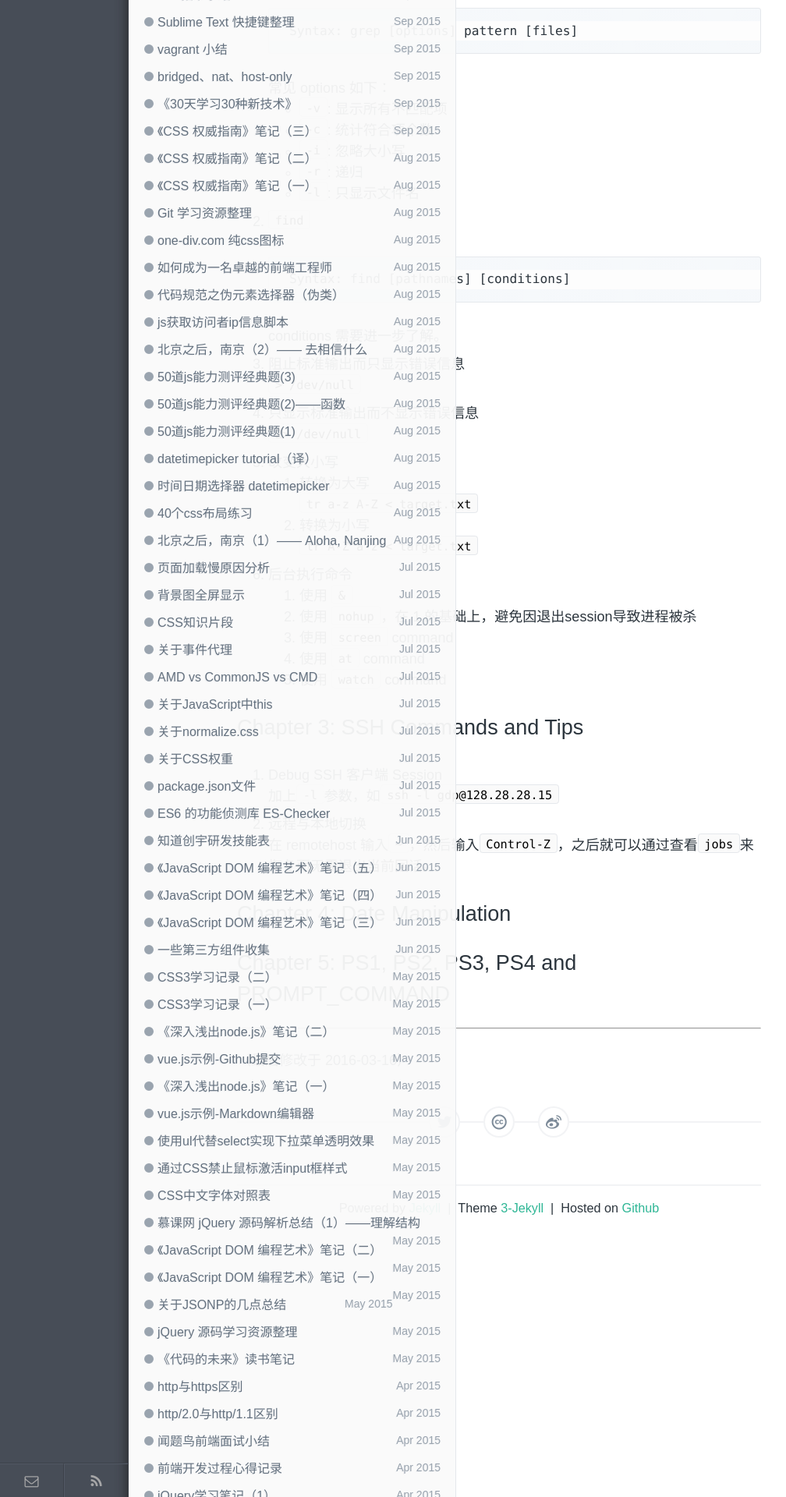
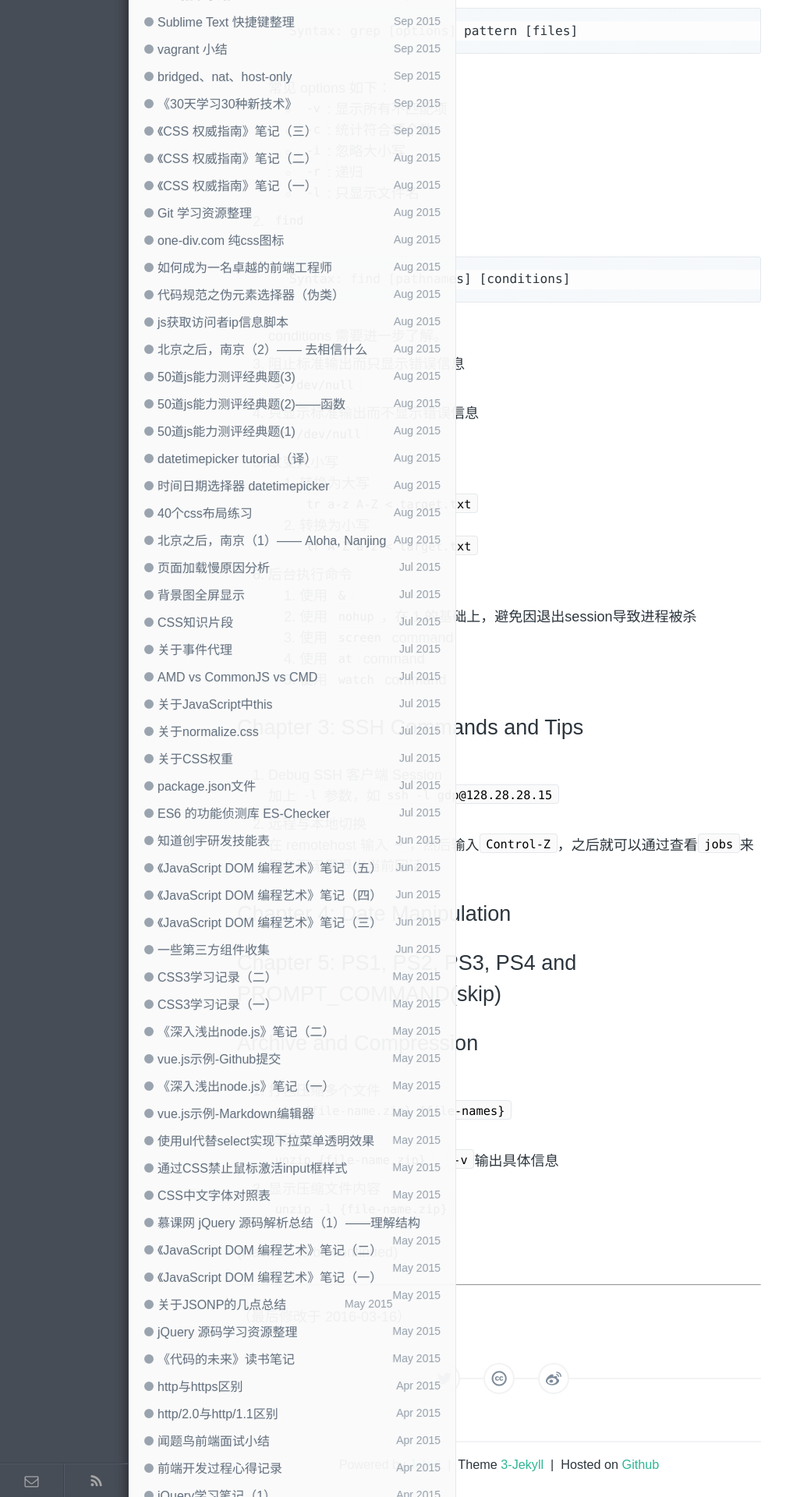
Before and after one commit to byr-gdp/byr-gdp.github.io, a Jekyll site: the page built from _posts/note/2016-01-20-linux-101-hacks.md, in a window 1280 px wide. Shown: the part 787-2707 px from the top of the page at 78% size, without its empty margins (0-1008 px from the left). Built offline with Jekyll 4.4.1, drawn with Linux system fonts in a browser that asks for light colours; comment, search, counter and statistics services are not loaded.

Commit message:
add zip command

```diff
--- a/_posts/note/2016-01-20-linux-101-hacks.md
+++ b/_posts/note/2016-01-20-linux-101-hacks.md
@@ -88,7 +88,24 @@ description: 《Linux 101 Hacks》整理
 
 # Chapter 4: Date Manipulation
 
-# Chapter 5: PS1, PS2, PS3, PS4 and PROMPT_COMMAND
+# Chapter 5: PS1, PS2, PS3, PS4 and PROMPT_COMMAND(skip)
+
+# Archive and Compression
+
+1. 打包压缩多个文件
+
+	`zip {file-name.zip} {file-names}`
+
+2. 解压文件
+
+	`unzip {file-name.zip}`，`-v`输出具体信息
+
+3. 显示压缩文件内容
+
+	`unzip -l {file-name.zip}`
+
+(Hack 46 to be continued)
+
 
 
 
```
